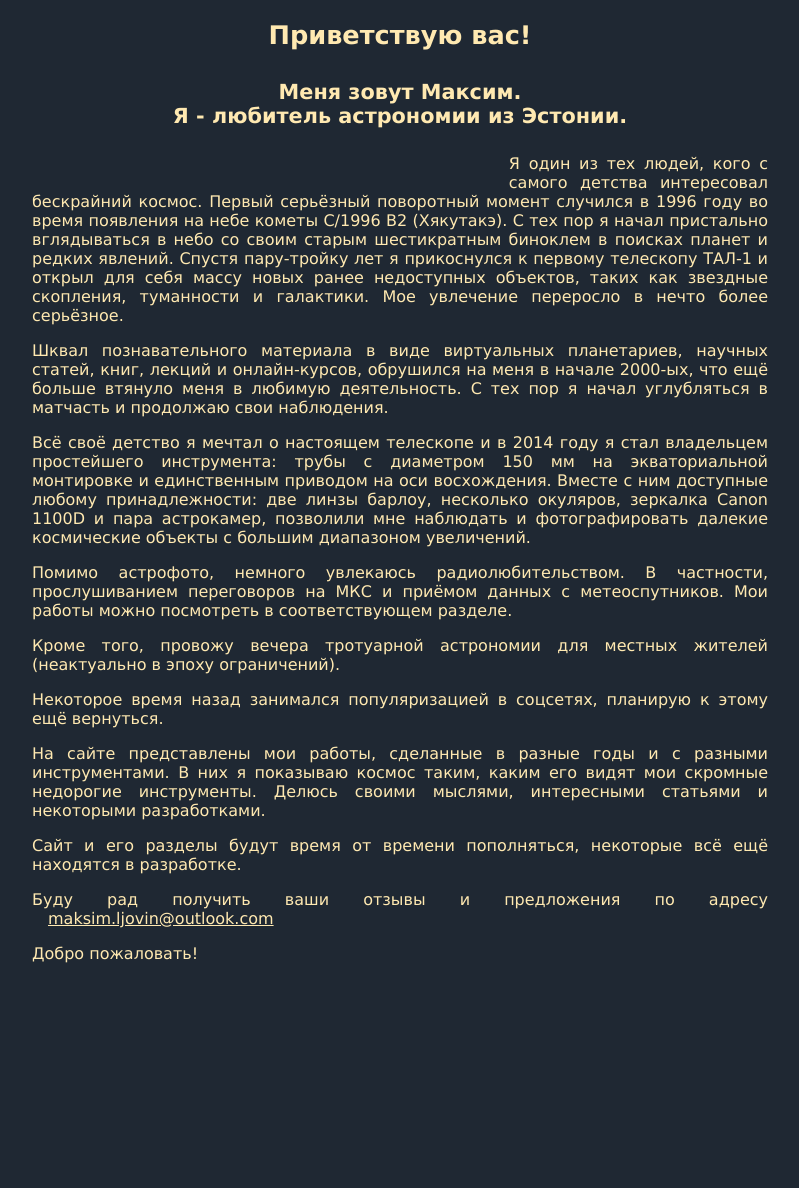
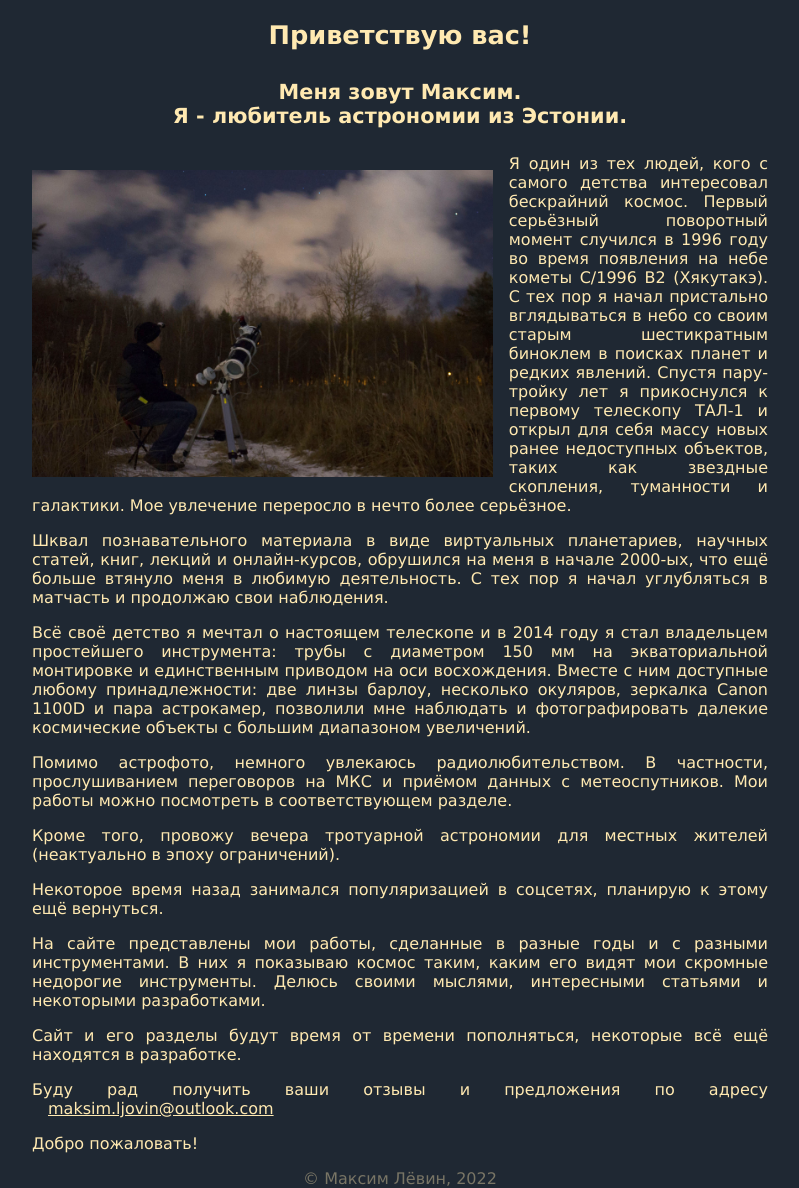
Before and after one commit to ml-astro/gallery, a plain HTML site: page bio.html in a window 1280 px wide. Shown: the whole page, without its empty margins (240-1039 px from the left). Before the commit the page ends 979 px from the top, so only its background shows below. Drawn offline with Linux system fonts and the light colour scheme; the site is published under a folder, as on GitHub Pages, so addresses that start at the root find nothing.

Commit message:
Update bio.html

```diff
--- a/bio.html
+++ b/bio.html
@@ -45,11 +45,11 @@
     </style>
 </head>
 <body>
-    <script src="../commonCode.js"></script>
+    <script src="./commonCode.js"></script>
     <h1>Приветствую вас!</h1>
     <h2>Меня зовут Максим.<br>Я - любитель астрономии из Эстонии.</h2>
     <section>
-        <img src="/img_0013.jpg" alt="">
+        <img src="./img_0013.jpg" alt="">
         <p>Я один из тех людей, кого с самого детства интересовал бескрайний космос. Первый серьёзный поворотный момент случился в 1996 году во время появления на небе кометы C/1996 B2 (Хякутакэ). С тех пор я начал пристально вглядываться в небо со своим старым шестикратным биноклем в поисках планет и редких явлений. Спустя пару-тройку лет я прикоснулся к первому телескопу ТАЛ-1 и открыл для себя массу новых ранее недоступных объектов, таких как звездные скопления, туманности и галактики. Мое увлечение переросло в нечто более серьёзное.</p>
         <p>Шквал познавательного материала в виде виртуальных планетариев, научных статей, книг, лекций и онлайн-курсов, обрушился на меня в начале 2000-ых, что ещё больше втянуло меня в любимую деятельность. С тех пор я начал углубляться в матчасть и продолжаю свои наблюдения.</p>
         <p>Всё своё детство я мечтал о настоящем телескопе и в 2014 году я стал владельцем простейшего инструмента: трубы с диаметром 150 мм на экваториальной монтировке и единственным приводом на оси восхождения. Вместе с ним доступные любому принадлежности: две линзы барлоу, несколько окуляров, зеркалка Canon 1100D и пара астрокамер, позволили мне наблюдать и фотографировать далекие космические объекты с большим диапазоном увеличений.</p>
```
